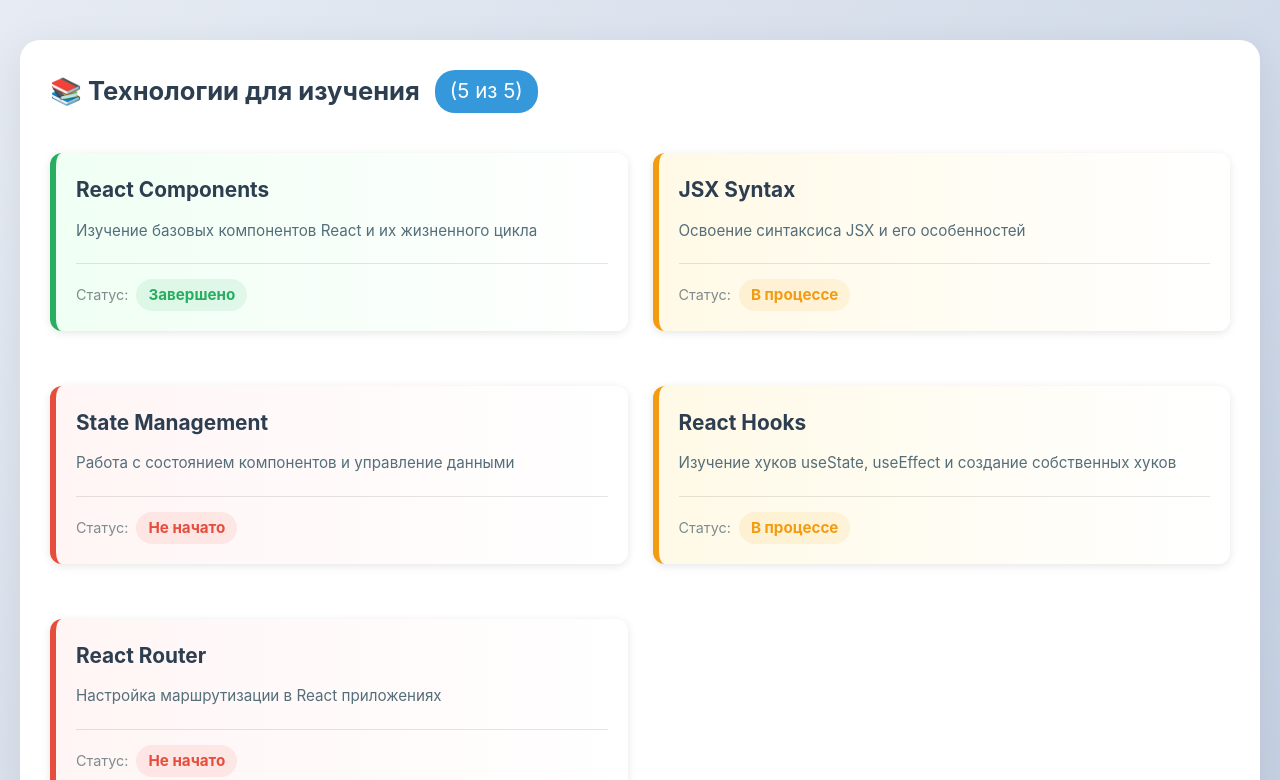
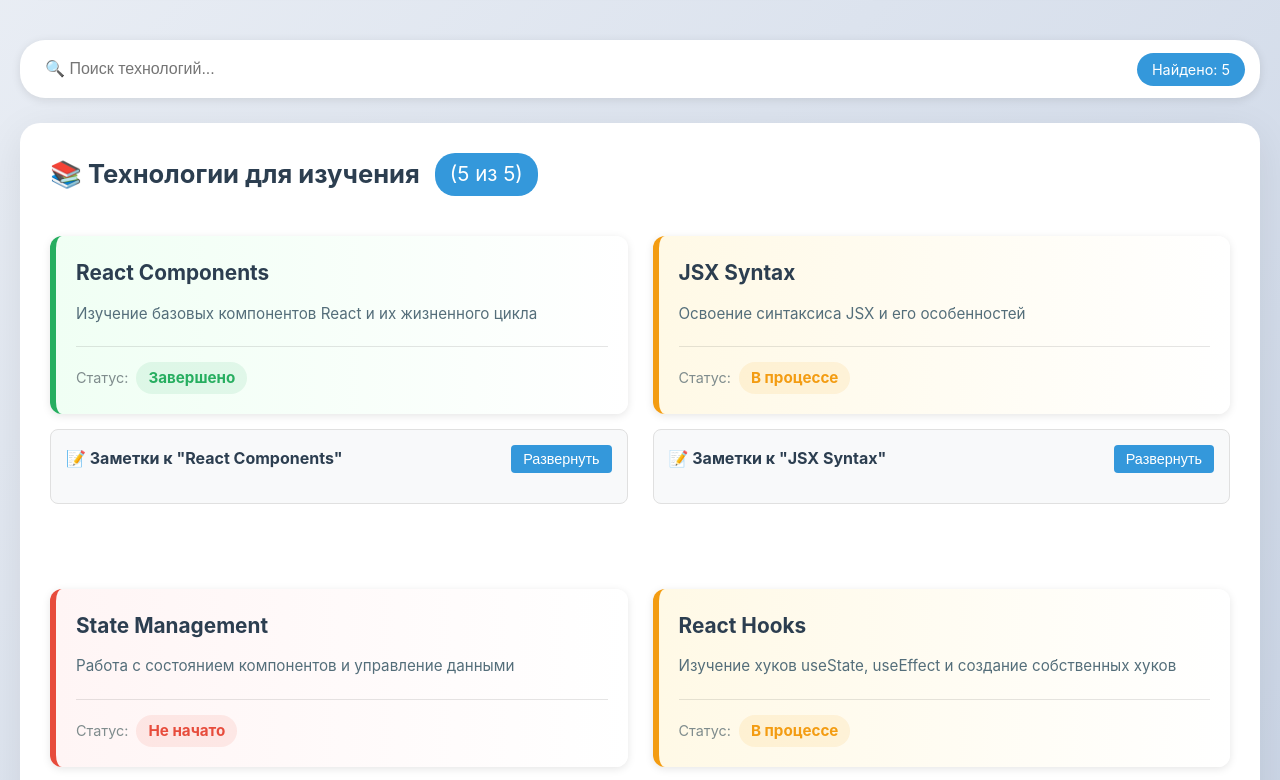
Before and after one commit to glaybyonest/Technology-Tracker, a React (Vite) app: page / in a window 1280 px wide. Shown: the part 900-1680 px from the top of the page. Built offline with nearby package versions, Linux system fonts and the light colour scheme.

Commit message:
Практика 21

```diff
--- a/src/App.css
+++ b/src/App.css
@@ -171,3 +171,83 @@
     align-self: flex-start;
   }
 }
+
+.search-container {
+  margin-bottom: 25px;
+}
+
+.search-box {
+  position: relative;
+  display: flex;
+  align-items: center;
+  background: white;
+  border-radius: 25px;
+  padding: 5px;
+  box-shadow: 0 2px 10px rgba(0, 0, 0, 0.1);
+}
+
+.search-input {
+  flex: 1;
+  border: none;
+  padding: 15px 20px;
+  font-size: 1em;
+  outline: none;
+  background: transparent;
+}
+
+.search-count {
+  padding: 5px 15px;
+  background: #3498db;
+  color: white;
+  border-radius: 20px;
+  font-size: 0.9em;
+  margin-right: 10px;
+  white-space: nowrap;
+}
+
+.clear-search-btn {
+  background: none;
+  border: none;
+  color: #e74c3c;
+  font-size: 1.2em;
+  cursor: pointer;
+  padding: 5px 10px;
+  border-radius: 50%;
+  transition: background-color 0.3s;
+}
+
+.clear-search-btn:hover {
+  background-color: #f8f9fa;
+}
+.tech-item {
+  margin-bottom: 25px;
+}
+
+.tech-item:last-child {
+  margin-bottom: 0;
+}
+/* Добавьте в конец файла */
+
+/* Стили для отладки localStorage */
+.localstorage-debug {
+  position: fixed;
+  bottom: 20px;
+  right: 20px;
+  background: rgba(0, 0, 0, 0.8);
+  color: white;
+  padding: 10px;
+  border-radius: 5px;
+  font-size: 12px;
+  max-width: 300px;
+  z-index: 1000;
+}
+
+.localstorage-debug button {
+  background: #3498db;
+  color: white;
+  border: none;
+  padding: 5px 10px;
+  border-radius: 3px;
+  cursor: pointer;
+  margin-top: 5px;
+}
--- a/src/App.jsx
+++ b/src/App.jsx
@@ -4,6 +4,7 @@
 import TechnologyCard from './components/TechnologyCard';
 import QuickActions from './components/QuickActions';
 import FilterButtons from './components/FilterButtons';
+import TechnologyNotes from './components/TechnologyNotes';
 
 function App() {
   const initialTechnologies = [
@@ -12,54 +13,100 @@
       title: 'React Components',
       description: 'Изучение базовых компонентов React и их жизненного цикла',
       status: 'completed',
-      category: 'frontend'
+      category: 'frontend',
+      notes: ''
     },
     {
       id: 2,
       title: 'JSX Syntax',
       description: 'Освоение синтаксиса JSX и его особенностей',
       status: 'in-progress',
-      category: 'frontend'
+      category: 'frontend',
+      notes: ''
     },
     {
       id: 3,
       title: 'State Management',
       description: 'Работа с состоянием компонентов и управление данными',
       status: 'not-started',
-      category: 'frontend'
+      category: 'frontend',
+      notes: ''
     },
     {
       id: 4,
       title: 'React Hooks',
       description: 'Изучение хуков useState, useEffect и создание собственных хуков',
       status: 'in-progress',
-      category: 'frontend'
+      category: 'frontend',
+      notes: ''
     },
     {
       id: 5,
       title: 'React Router',
       description: 'Настройка маршрутизации в React приложениях',
       status: 'not-started',
-      category: 'frontend'
+      category: 'frontend',
+      notes: ''
     },
   ];
 
-  const [technologies, setTechnologies] = useState(initialTechnologies);
+  const [technologies, setTechnologies] = useState(() => {
+    // Загружаем из localStorage при инициализации состояния
+    const saved = localStorage.getItem('techTrackerData');
+    if (saved) {
+      try {
+        const parsedData = JSON.parse(saved);
+        console.log('Данные загружены из localStorage:', parsedData);
+        return parsedData;
+      } catch (error) {
+        console.error('Ошибка при загрузке данных:', error);
+        return initialTechnologies;
+      }
+    }
+    return initialTechnologies;
+  });
+
   const [activeFilter, setActiveFilter] = useState('all');
-  const [filteredTechnologies, setFilteredTechnologies] = useState(initialTechnologies);
+  const [filteredTechnologies, setFilteredTechnologies] = useState(technologies);
+  const [searchQuery, setSearchQuery] = useState('');
 
-  // Фильтрация технологий при изменении фильтра или технологий
+  // Автосохранение в localStorage при изменении technologies
   useEffect(() => {
-    if (activeFilter === 'all') {
-      setFilteredTechnologies(technologies);
-    } else {
-      setFilteredTechnologies(
-        technologies.filter(tech => tech.status === activeFilter)
+    localStorage.setItem('techTrackerData', JSON.stringify(technologies));
+    console.log('Данные сохранены в localStorage:', technologies);
+  }, [technologies]);
+
+  // Фильтрация технологий
+  useEffect(() => {
+    let result = technologies;
+
+    if (activeFilter !== 'all') {
+      result = result.filter(tech => tech.status === activeFilter);
+    }
+
+    if (searchQuery.trim() !== '') {
+      const query = searchQuery.toLowerCase();
+      result = result.filter(tech =>
+        tech.title.toLowerCase().includes(query) ||
+        tech.description.toLowerCase().includes(query) ||
+        (tech.notes && tech.notes.toLowerCase().includes(query))
       );
     }
-  }, [activeFilter, technologies]);
 
-  // Функция изменения статуса технологии
+    setFilteredTechnologies(result);
+  }, [activeFilter, technologies, searchQuery]);
+
+  // Функция обновления заметок
+  const updateTechnologyNotes = (techId, newNotes) => {
+    console.log('Обновление заметок для ID:', techId, 'Новые заметки:', newNotes);
+    setTechnologies(prevTechs =>
+      prevTechs.map(tech =>
+        tech.id === techId ? { ...tech, notes: newNotes } : tech
+      )
+    );
+  };
+
+  // Изменение статуса технологии
   const handleStatusChange = (id, newStatus) => {
     setTechnologies(prevTechs =>
       prevTechs.map(tech =>
@@ -86,8 +133,6 @@
   };
 
   const handleRandomSelect = (techId) => {
-    // Обновляем статус выбранной технологии:
-    // если было 'not-started' -> 'in-progress', если 'in-progress' -> 'completed'
     setTechnologies(prevTechs =>
       prevTechs.map(t =>
         t.id === techId
@@ -104,7 +149,8 @@
       )
     );
 
-    // Прокручиваем к выбранной технологии и показываем подсветку
+    // Прокручиваем к выбранной технологии
+    setTimeout(() => {
       const element = document.getElementById(`tech-${techId}`);
       if (element) {
         element.scrollIntoView({ behavior: 'smooth', block: 'center' });
@@ -113,6 +159,7 @@
           element.classList.remove('highlighted');
         }, 2000);
       }
+    }, 100);
 
     const chosen = technologies.find(t => t.id === techId) || {};
     alert(`Выбранная технология: ${chosen.title || '—'}`);
@@ -134,6 +181,28 @@
           activeFilter={activeFilter}
           onFilterChange={setActiveFilter}
         />
+      </div>
+
+      <div className="search-container">
+        <div className="search-box">
+          <input
+            type="text"
+            placeholder="🔍 Поиск технологий..."
+            value={searchQuery}
+            onChange={(e) => setSearchQuery(e.target.value)}
+            className="search-input"
+          />
+          <span className="search-count">Найдено: {filteredTechnologies.length}</span>
+          {searchQuery && (
+            <button
+              className="clear-search-btn"
+              onClick={() => setSearchQuery('')}
+              title="Очистить поиск"
+            >
+              ✕
+            </button>
+          )}
+        </div>
       </div>
 
       <div className="technologies-container">
@@ -159,13 +228,22 @@
         ) : (
           <div className="technologies-grid">
             {filteredTechnologies.map(tech => (
-              <div key={tech.id} id={`tech-${tech.id}`}>
+              <div key={tech.id} className="tech-item">
+                <div id={`tech-${tech.id}`}>
                   <TechnologyCard
                     id={tech.id}
                     title={tech.title}
                     description={tech.description}
                     status={tech.status}
                     onStatusChange={handleStatusChange}
+                  />
+                </div>
+
+                <TechnologyNotes
+                  techId={tech.id}
+                  title={tech.title}
+                  notes={tech.notes}
+                  onNotesChange={updateTechnologyNotes}
                 />
               </div>
             ))}
--- a/src/components/QuickActions.jsx
+++ b/src/components/QuickActions.jsx
@@ -23,7 +23,7 @@
 
       // Меняем статус с 'not-started' на 'in-progress'
       if (onRandomSelect) {
-        onRandomSelect(randomTech.id, 'in-progress');
+        onRandomSelect(randomTech.id);
       }
 
       // Прокручиваем к выбранной технологии
@@ -114,10 +114,8 @@
             <span className="stat-value completed">{completedCount}</span>
           </div>
         </div>
-
-
-        </div>
       </div>
+    </div>
   );
 }
 
--- a/src/components/TechnologyCard.jsx
+++ b/src/components/TechnologyCard.jsx
@@ -10,7 +10,7 @@
 }) {
   const [isHovered, setIsHovered] = useState(false);
 
-  const handleClick = () => {
+  const handleCardClick = () => {
     const statusOrder = ['not-started', 'in-progress', 'completed'];
     const currentIndex = statusOrder.indexOf(status);
     const nextIndex = (currentIndex + 1) % statusOrder.length;
@@ -24,12 +24,13 @@
   return (
     <div
       className={`technology-card status-${status} ${isHovered ? 'hovered' : ''}`}
-      onClick={handleClick}
+      onClick={handleCardClick}
       onMouseEnter={() => setIsHovered(true)}
       onMouseLeave={() => setIsHovered(false)}
     >
       <h3>{title}</h3>
       <p>{description}</p>
+
       <div className="status-section">
         <div className="status-indicator">
           <span className="status-label">Статус:</span>
--- /dev/null
+++ b/src/components/TechnologyNotes.css
@@ -0,0 +1,68 @@
+.technology-notes {
+  background: #f8f9fa;
+  border-radius: 8px;
+  border: 1px solid #e0e0e0;
+  margin: 10px 0 20px 0;
+  padding: 15px;
+}
+
+.notes-header {
+  display: flex;
+  justify-content: space-between;
+  align-items: center;
+  margin-bottom: 15px;
+}
+
+.notes-header h4 {
+  margin: 0;
+  color: #2c3e50;
+  font-size: 1em;
+}
+
+.expand-btn {
+  background: #3498db;
+  color: white;
+  border: none;
+  padding: 6px 12px;
+  border-radius: 4px;
+  cursor: pointer;
+  font-size: 0.9em;
+}
+
+.expand-btn:hover {
+  background: #2980b9;
+}
+
+.notes-content {
+  animation: fadeIn 0.3s ease;
+}
+
+@keyframes fadeIn {
+  from { opacity: 0; }
+  to { opacity: 1; }
+}
+
+.notes-textarea {
+  width: 100%;
+  padding: 12px;
+  border: 1px solid #ddd;
+  border-radius: 6px;
+  font-family: inherit;
+  font-size: 0.95em;
+  resize: vertical;
+  min-height: 100px;
+  transition: border-color 0.3s;
+}
+
+.notes-textarea:focus {
+  outline: none;
+  border-color: #3498db;
+  box-shadow: 0 0 0 3px rgba(52, 152, 219, 0.1);
+}
+
+.notes-info {
+  margin-top: 8px;
+  font-size: 0.85em;
+  color: #666;
+  text-align: right;
+}
--- /dev/null
+++ b/src/components/TechnologyNotes.jsx
@@ -0,0 +1,46 @@
+import { useState } from 'react';
+import './TechnologyNotes.css';
+
+function TechnologyNotes({ notes, onNotesChange, techId, title }) {
+  const [isExpanded, setIsExpanded] = useState(false);
+
+  const handleNotesChange = (e) => {
+    if (onNotesChange) {
+      onNotesChange(techId, e.target.value);
+    }
+  };
+
+  return (
+    <div className="technology-notes" onClick={(e) => e.stopPropagation()}>
+      <div className="notes-header">
+        <h4>📝 Заметки к "{title}"</h4>
+        <button
+          className="expand-btn"
+          onClick={() => setIsExpanded(!isExpanded)}
+          type="button"
+        >
+          {isExpanded ? 'Свернуть' : 'Развернуть'}
+        </button>
+      </div>
+
+      {isExpanded && (
+        <div className="notes-content">
+          <textarea
+            value={notes || ''}
+            onChange={handleNotesChange}
+            placeholder="Записывайте сюда важные моменты..."
+            rows="4"
+            className="notes-textarea"
+          />
+          <div className="notes-info">
+            {notes && notes.length > 0
+              ? `Автосохранено (${notes.length} символов)`
+              : 'Начните вводить заметку...'}
+          </div>
+        </div>
+      )}
+    </div>
+  );
+}
+
+export default TechnologyNotes;
--- a/vite.config.js
+++ b/vite.config.js
@@ -1,7 +1,6 @@
 import { defineConfig } from 'vite'
 import react from '@vitejs/plugin-react'
 
-// https://vite.dev/config/
 export default defineConfig({
   plugins: [react()],
   base: '/Technology-Tracker/'
```
Lines whose indentation alone changed are shown as unchanged.
